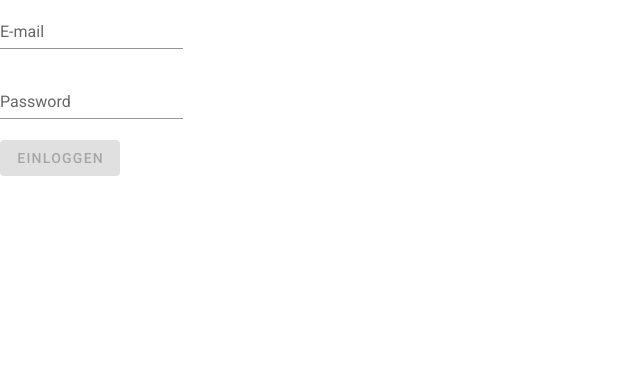
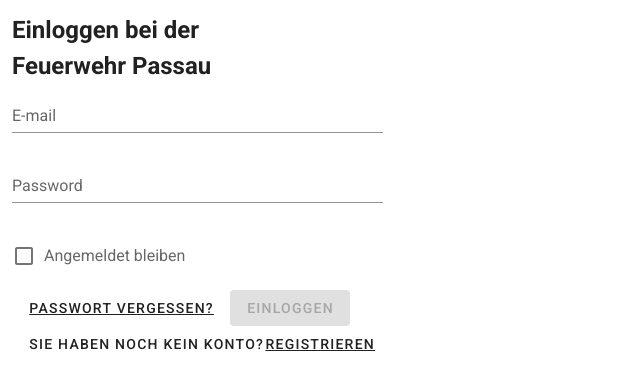
Before and after one commit to AlaaEzzeldin/sandbags-management, a Vue app in the folder sandsack-management-frontend/: page /auth/login in a window 1280 px wide. Shown: the top 390 px of the page, without its empty margins (0-640 px from the left). Built offline with nearby package versions, Linux system fonts and the light colour scheme.

Commit message:
feat Added fields to login page
commit to be squashed

```diff
--- a/sandsack-management-frontend/src/views/LoginPage.vue
+++ b/sandsack-management-frontend/src/views/LoginPage.vue
@@ -1,5 +1,10 @@
 <template>
+  <v-container>
+    <v-row>
+      <v-col cols="4">
         <v-form v-model="valid">
+          <h2>Einloggen bei der</h2>
+          <h2>Feuerwehr Passau</h2>
           <v-text-field
               v-model="email"
               :rules="emailRules"
@@ -12,6 +17,13 @@
               label="Password"
               required
           ></v-text-field>
+          <v-checkbox
+              v-model="checkbox"
+              :label="`Angemeldet bleiben`"
+          ></v-checkbox>
+          <v-btn text>
+            <u>Passwort vergessen?</u>
+          </v-btn>
           <v-btn
               :disabled="!valid"
               color="success"
@@ -20,7 +32,13 @@
           >
             Einloggen
           </v-btn>
+          <v-btn text>
+            Sie haben noch kein Konto? <u>Registrieren</u>
+          </v-btn>
         </v-form>
+      </v-col>
+    </v-row>
+  </v-container>
 </template>
 
 <script>
```
Lines whose indentation alone changed are shown as unchanged.
